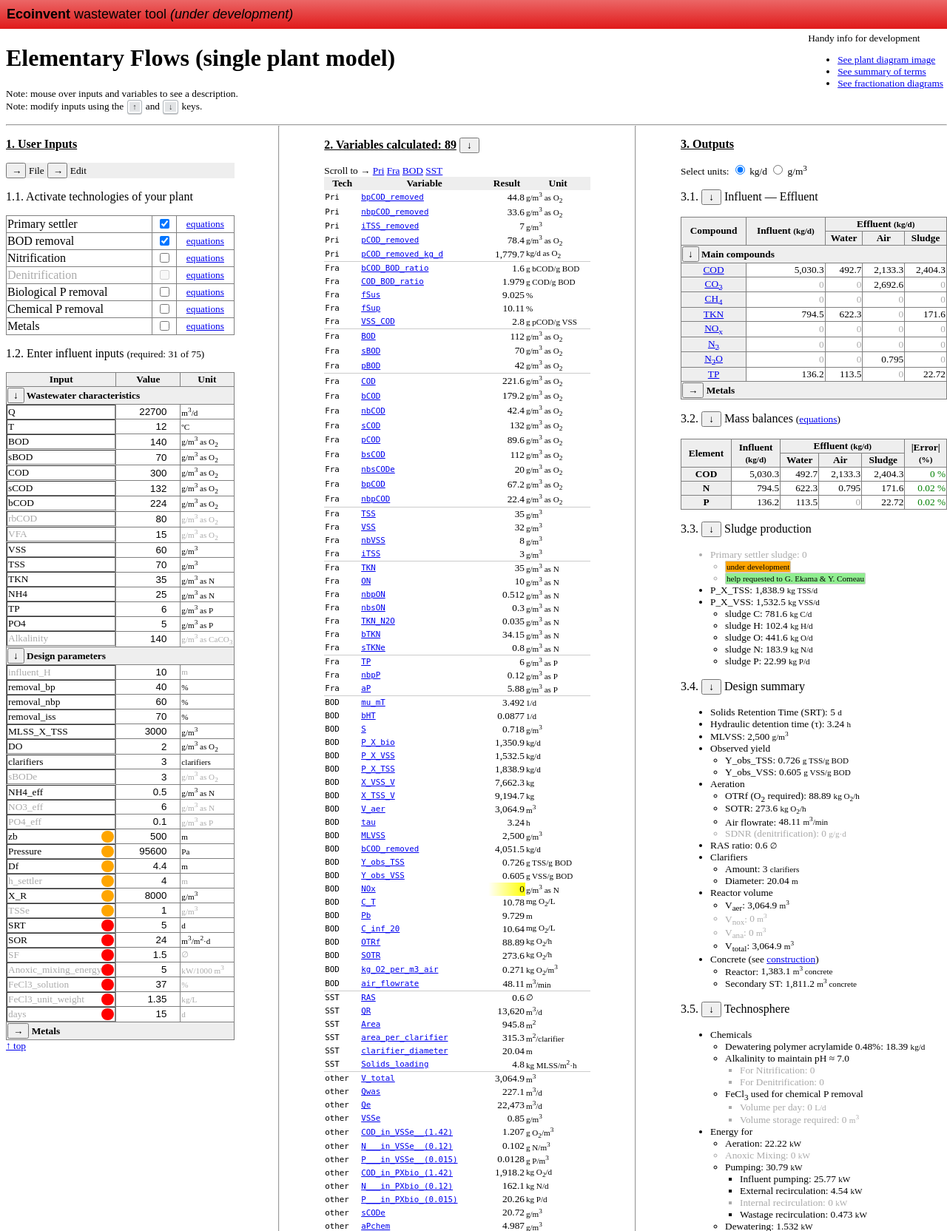
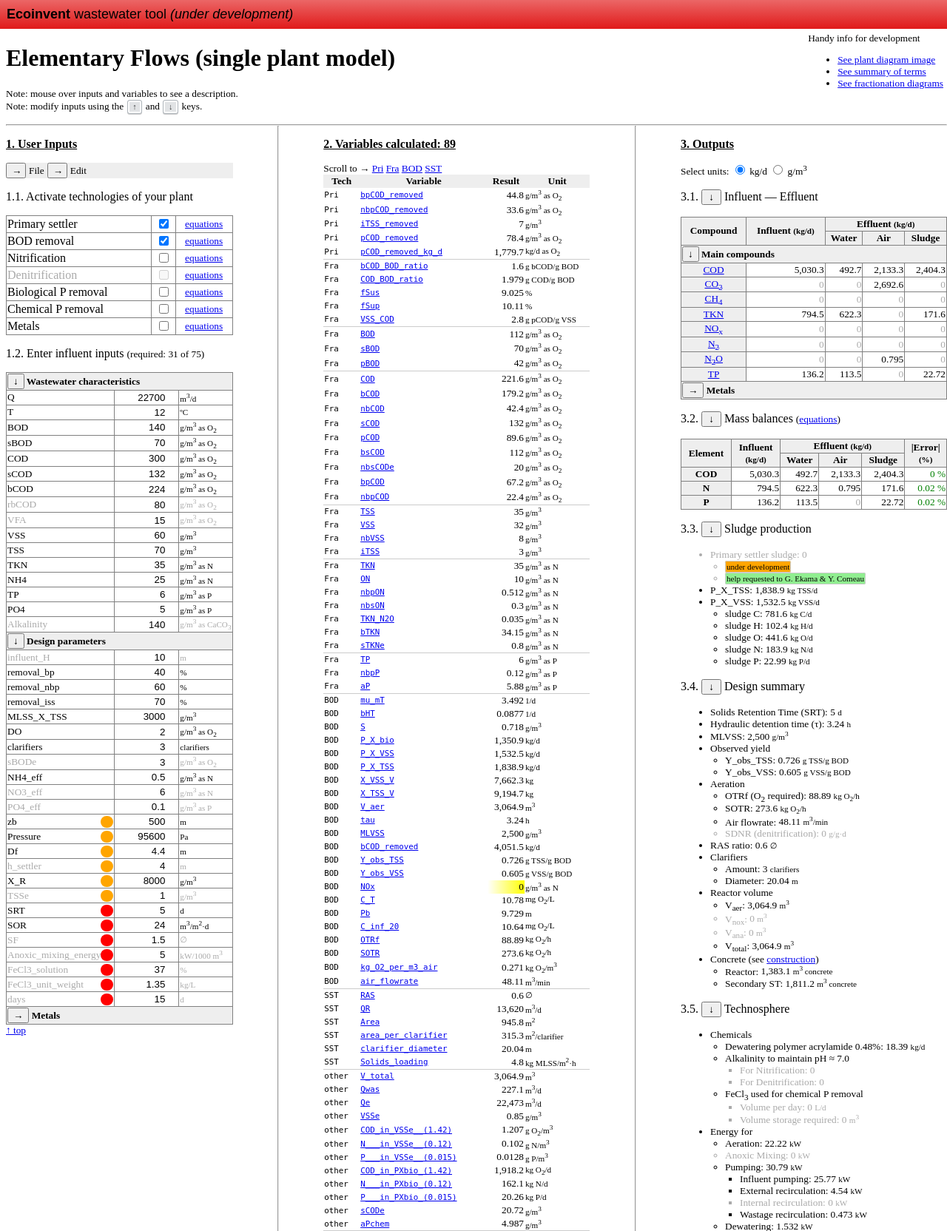
Before and after one commit to AnnaValls/ecoinvent, a PHP site: page /elementary.php in a window 1280 px wide. Shown: the top 1664 px of the page at 74% size. Run offline with PHP 8.4, Linux system fonts and the light colour scheme.

Commit message:
improved visuals

```diff
--- a/elementary.php
+++ b/elementary.php
@@ -623,7 +623,9 @@
 
       <!--inputs table-->
       <table id=inputs border=1>
-        <tr><th>Input<th>Value<th>Unit
+        <!--
+        <tr><th>Input<th>Value<th>Unit</th>
+        -->
         <style>
           #inputs input[type=number]{
             border:none;
@@ -642,7 +644,6 @@
   <div style=width:360px>
     <p><b>
       <u>2. Variables calculated: <span id=variable_amount>0</span></u>
-      <button class=toggleView onclick="toggleView(this,'variables')">&darr;</button>
     </b></p>
 
     <!--links for scrolling variables-->
@@ -916,9 +917,10 @@
         var newRow=table.insertRow(-1);
         newRow.style.display=display;
         var advanced_indicator = i.color ? "<div class=circle style='background:"+i.color+"' title='Advanced knowledge required to modify this input'></div>" : "";
+
         //insert cells
         newRow.title=i.descr;
-        newRow.insertCell(-1).outerHTML="<td class='flex help' style='justify-content:space-between'>"+i.id + advanced_indicator;
+        newRow.insertCell(-1).outerHTML="<td class=help><div class=flex style='justify-content:space-between'>"+i.id + advanced_indicator+"</div>";
         newRow.insertCell(-1).innerHTML="<input id='"+i.id+"' value='"+i.value+"' type=number step=any onchange=setInput('"+i.id+"',this.value) min=0>"
         newRow.insertCell(-1).outerHTML="<td class=unit>"+i.unit.prettifyUnit();
       }
```
